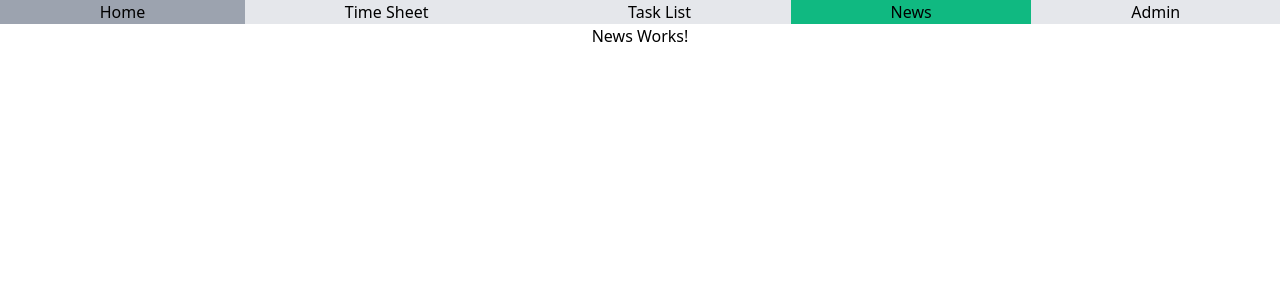
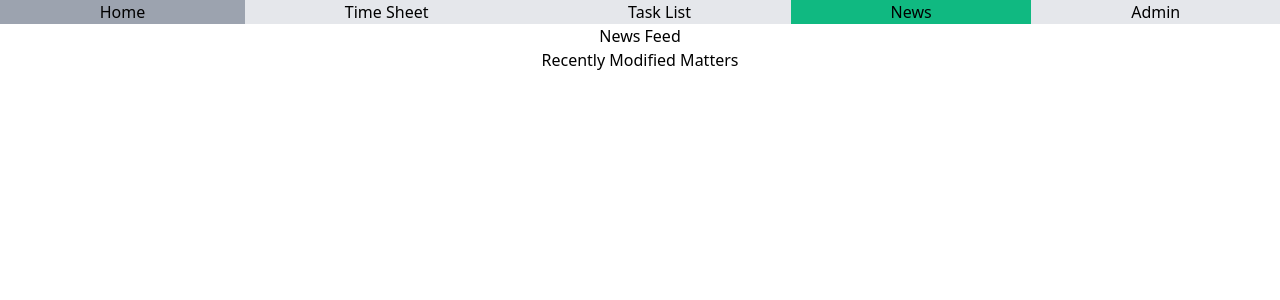
Before and after one commit to brycealbertazzi/OMAlbertazzi, a React (Create React App) app: page /news in a window 1280 px wide. Shown: the top 300 px of the page. Built offline with nearby package versions, Linux system fonts and the light colour scheme.

Commit message:
Added News Routes

```diff
--- a/src/App.js
+++ b/src/App.js
@@ -7,6 +7,11 @@ import { TimeSheet } from './components/time-sheet/TimeSheet';
 import { TaskList } from './components/task-list/TaskList';
 import { News } from './components/news/News';
 import { Admin } from './components/admin/Admin';
+import { DataTracking } from './components/admin/DataTracking';
+import { TimeReport } from './components/admin/TimeReport';
+import { RecentFinance } from './components/admin/RecentFinance';
+import { NewsFeed } from './components/news/NewsFeed';
+import { RecentlyModifiedMatters } from './components/news/RecentlyModifiedMatters';
 
 const App = () => {
   return (
@@ -18,10 +23,19 @@ const App = () => {
                 <Switch>
                 {/* Home, Time Sheet, Task List, News, Admin */}
                     <Route exact path='/' component={Home}></Route>
+                    {/* Time Sheet Routes */}
                     <Route exact path='/time-sheet' component={TimeSheet}></Route>
+                    {/* Task List Routes */}
                     <Route exact path='/task-list' component={TaskList}></Route>
+                    {/* News Routes */}
                     <Route exact path='/news' component={News}></Route>
+                    <Route exact path='/news/news-feed' component={NewsFeed}></Route>
+                    <Route exact path='/news/recently-modified-matters' component={RecentlyModifiedMatters}></Route>
+                    {/* Admin Routes */}
                     <Route exact path='/admin' component={Admin}></Route>
+                    <Route exact path='/admin/data-tracking' component={DataTracking}></Route>
+                    <Route exact path='/admin/time-report' component={TimeReport}></Route>
+                    <Route exact path='/admin/recent-finance' component={RecentFinance}></Route>
                 </Switch>
             </div>
         </Fragment>
--- a/src/components/admin/Admin.js
+++ b/src/components/admin/Admin.js
@@ -1,4 +1,5 @@
 import React, {useState} from 'react'
+import { NavLink } from 'react-router-dom';
 
 export const Admin = () => {
     const [isIncome, setIsIncome] = useState(true);
@@ -67,9 +68,27 @@ export const Admin = () => {
             }
             {/* Data Tracking, Time Report, Recent Finance */}
             <div className="flex flex-col">
-                <button>Data Tracking</button>
-                <button>Time Report</button>
-                <button>Recent Finance</button>
+                <NavLink
+                    className="flex-auto hover:bg-gray-400"
+                    activeClassName="bg-green-500"
+                    to="/admin/data-tracking"
+                    exact>
+                    Data Tracking
+                </NavLink>
+                <NavLink
+                    className="flex-auto hover:bg-gray-400"
+                    activeClassName="bg-green-500"
+                    to="/admin/time-report"
+                    exact>
+                    Time Report
+                </NavLink>
+                <NavLink
+                    className="flex-auto hover:bg-gray-400"
+                    activeClassName="bg-green-500"
+                    to="/admin/recent-finance"
+                    exact>
+                    Recent Finance
+                </NavLink>
             </div>
         </div>
     )
--- /dev/null
+++ b/src/components/admin/DataTracking.js
@@ -0,0 +1,9 @@
+import React from 'react'
+
+export const DataTracking = () => {
+    return (
+        <div>
+            <h1>Data Tracking Works!</h1>
+        </div>
+    )
+}
--- /dev/null
+++ b/src/components/admin/RecentFinance.js
@@ -0,0 +1,9 @@
+import React from 'react'
+
+export const RecentFinance = () => {
+    return (
+        <div>
+            <h1>Finance Works!</h1>
+        </div>
+    )
+}
--- /dev/null
+++ b/src/components/admin/TimeReport.js
@@ -0,0 +1,9 @@
+import React from 'react'
+
+export const TimeReport = () => {
+    return (
+        <div>
+            <h1>Time Report Works!</h1>
+        </div>
+    )
+}
--- a/src/components/news/News.js
+++ b/src/components/news/News.js
@@ -1,9 +1,23 @@
 import React from 'react'
+import { NavLink } from 'react-router-dom';
 
 export const News = () => {
     return (
-        <div>
-            <h1>News Works!</h1>
+        <div className="flex flex-col">
+            <NavLink
+                className="flex-auto hover:bg-gray-400"
+                activeClassName="bg-green-500"
+                to="/news/news-feed"
+                exact>
+                News Feed
+            </NavLink>
+            <NavLink
+                className="flex-auto hover:bg-gray-400"
+                activeClassName="bg-green-500"
+                to="/news/recently-modified-matters"
+                exact>
+                Recently Modified Matters
+            </NavLink>
         </div>
     )
 }
--- /dev/null
+++ b/src/components/news/NewsFeed.js
@@ -0,0 +1,9 @@
+import React from 'react'
+
+export const NewsFeed = () => {
+    return (
+        <div>
+            <h1>News Feed Works!</h1>
+        </div>
+    )
+}
--- /dev/null
+++ b/src/components/news/RecentlyModifiedMatters.js
@@ -0,0 +1,9 @@
+import React from 'react'
+
+export const RecentlyModifiedMatters = () => {
+    return (
+        <div>
+            <h1>Recently Modified Matters Works!</h1>
+        </div>
+    )
+}
```
